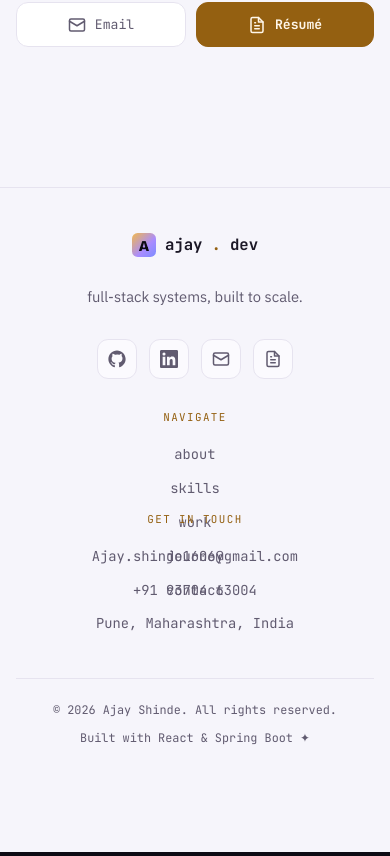
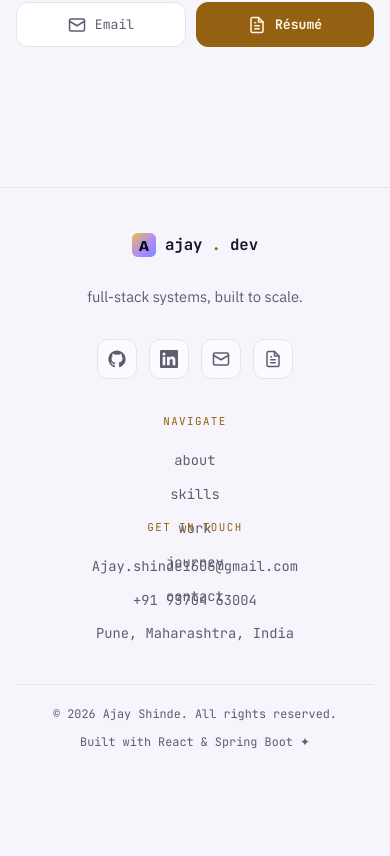
Before and after one commit to Ajay-Shinde-16/Ajay_Portfolio, a React (Vite) app in the folder frontend/: page / in a window 390 px wide. Shown: the part 10444-11300 px from the top of the page. Built offline with nearby package versions, Linux system fonts and the light colour scheme; no server answers.

Commit message:
Fix footer column overlap on mobile (flex-column stacking)

```diff
--- a/frontend/src/index.css
+++ b/frontend/src/index.css
@@ -503,3 +503,13 @@ a.c-val:hover{color:var(--gold)}
 @media(min-width:721px) and (max-width:1024px){
   .pf .contact-cards{max-width:100%}
 }
+
+/* ============ footer: guaranteed clean stacking on phones (no overlap) ============ */
+@media(max-width:640px){
+  .pf .foot-grid{display:flex;flex-direction:column;gap:34px;text-align:center;padding:44px 0 32px}
+  .pf .foot-brand,.pf .foot-col{align-items:center;max-width:none;width:100%}
+  .pf .foot-soc{justify-content:center}
+  .pf .foot-col{gap:12px}
+  .pf .foot-col .h{margin-bottom:6px}
+  .pf .foot-bottom{flex-direction:column;gap:10px;text-align:center;padding-top:20px}
+}
```
